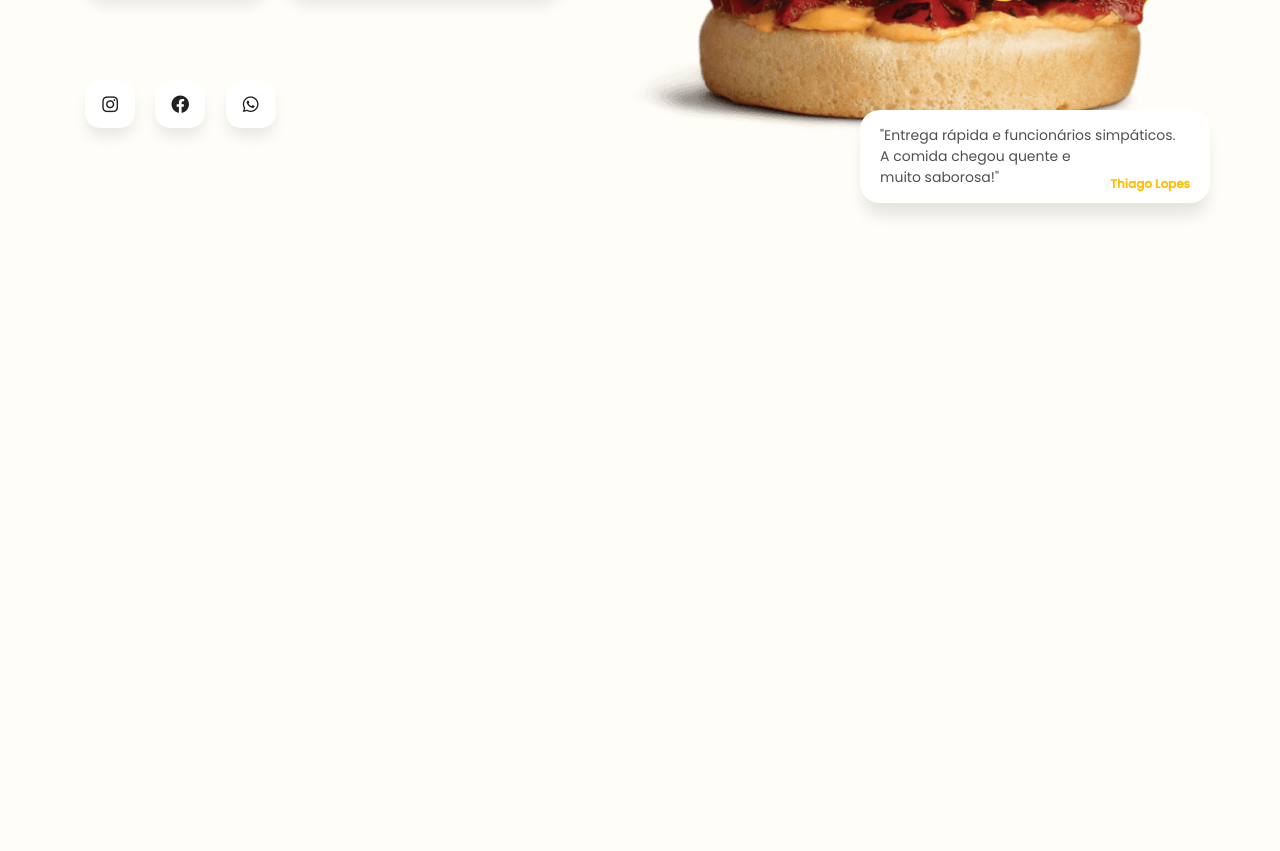
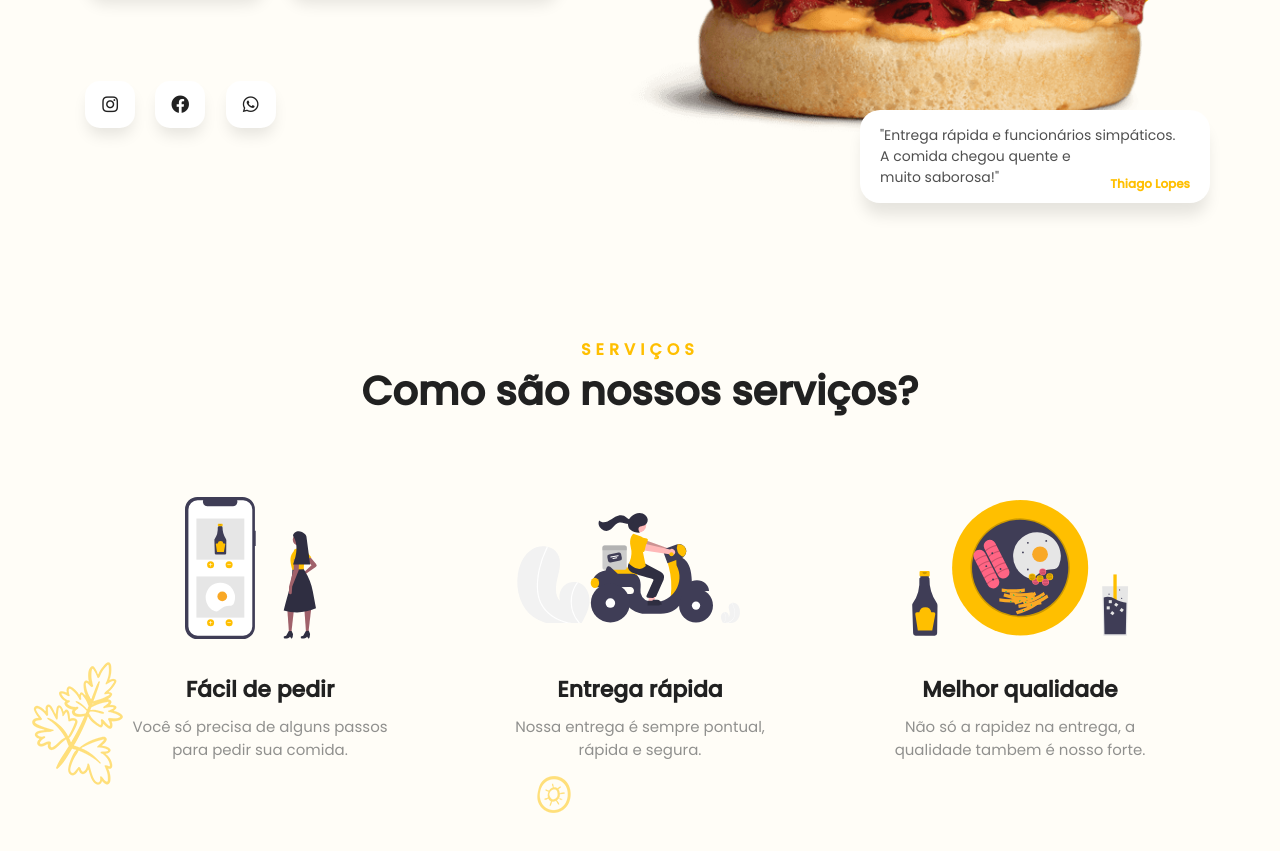
Before and after one commit to jonathandcosta/e_menu-base, a plain HTML site: page index.html in a window 1280 px wide. Shown: the part 627-1478 px from the top of the page. Before the commit the page ends 865 px from the top, so only its background shows below. Drawn offline with Linux system fonts and the light colour scheme; files whose address does not match are found by name.

Commit message:
finalizando o serviços

```diff
--- a/index.html
+++ b/index.html
@@ -102,7 +102,53 @@
   </section>
 
 
-  <section id="servicos" class="servicos"></section>
+  <section id="servicos" class="servicos">
+    <div class="background-servicos"></div>
+
+    <div class="container">
+      <div class="row">
+        <div class="col-12 text-center mb-5">
+          <span class="hint-title">
+            <b>Serviços</b>
+          </span>
+          <h1 class="title">
+            <b>Como são nossos serviços?</b>
+          </h1>
+        </div>
+
+        <div class="col-4 mb-5">
+          <div class="card-icon text-center">
+            <img src="./assests/img/icone-pedido.svg" width="150px" alt="">
+          </div>
+          <div class="card-text text-center mt-3">
+            <p><b>Fácil de pedir</b></p>
+            <span>Você só precisa de alguns passos para pedir sua comida.</span>
+          </div>
+        </div>
+        <div class="col-4 mb-5">
+          <div class="card-icon text-center">
+            <img src="./assests/img/icone-delivery.svg" width="250px" alt="">
+          </div>
+          <div class="card-text text-center mt-3">
+            <p><b>Entrega rápida</b></p>
+            <span>Nossa entrega é sempre pontual, rápida e segura.</span>
+          </div>
+        </div>
+        <div class="col-4 mb-5">
+          <div class="card-icon text-center">
+            <img src="./assests/img/icone-qualidade.svg" width="250px" alt="">
+          </div>
+          <div class="card-text text-center mt-3">
+            <p><b>Melhor qualidade</b></p>
+            <span>Não só a rapidez na entrega, a qualidade tambem é nosso forte.</span>
+          </div>
+        </div>
+      </div>
+    </div>
+  </section>
+
+
+
   <section id="cardapio" class="cardapio"></section>
   <section id="depoimento" class="depoimento"></section>
   <section id="reserva" class="reserva"></section>
--- a/style.css
+++ b/style.css
@@ -177,3 +177,52 @@ b {
   right: 20px;
   bottom: 10px;
 }
+
+/* SERVIÇOS */
+.background-servicos {
+  position: absolute;
+  left: 0;
+  right: 0;
+  height: 500px;
+  background-image: url(./assests/img/bg-icons-2.png);
+}
+
+.servicos {
+  padding-top: 100px;
+  padding-bottom: 150px;
+}
+
+.hint-title {
+  color: var(--color-primary);
+  font-size: 16px;
+  text-transform: uppercase;
+  letter-spacing: 5px;
+}
+
+.title {
+  color: var(--color-black);
+  font-size: 40px;
+  margin-top: 5px;
+  margin-bottom: 30px;
+}
+
+.card-icon {
+  height: 150px;
+  margin: 0 auto;
+  margin-bottom: 30px;
+  display: flex;
+  justify-content: center;
+  align-items: center;
+}
+
+.card-text {
+  color: var(--color-text-out);
+  font-size: 15px;
+  padding: 0px 30px;
+}
+
+.card-text p {
+  font-size: 22px;
+  color: var(--color-black);
+  margin-bottom: 10px;
+}
```
